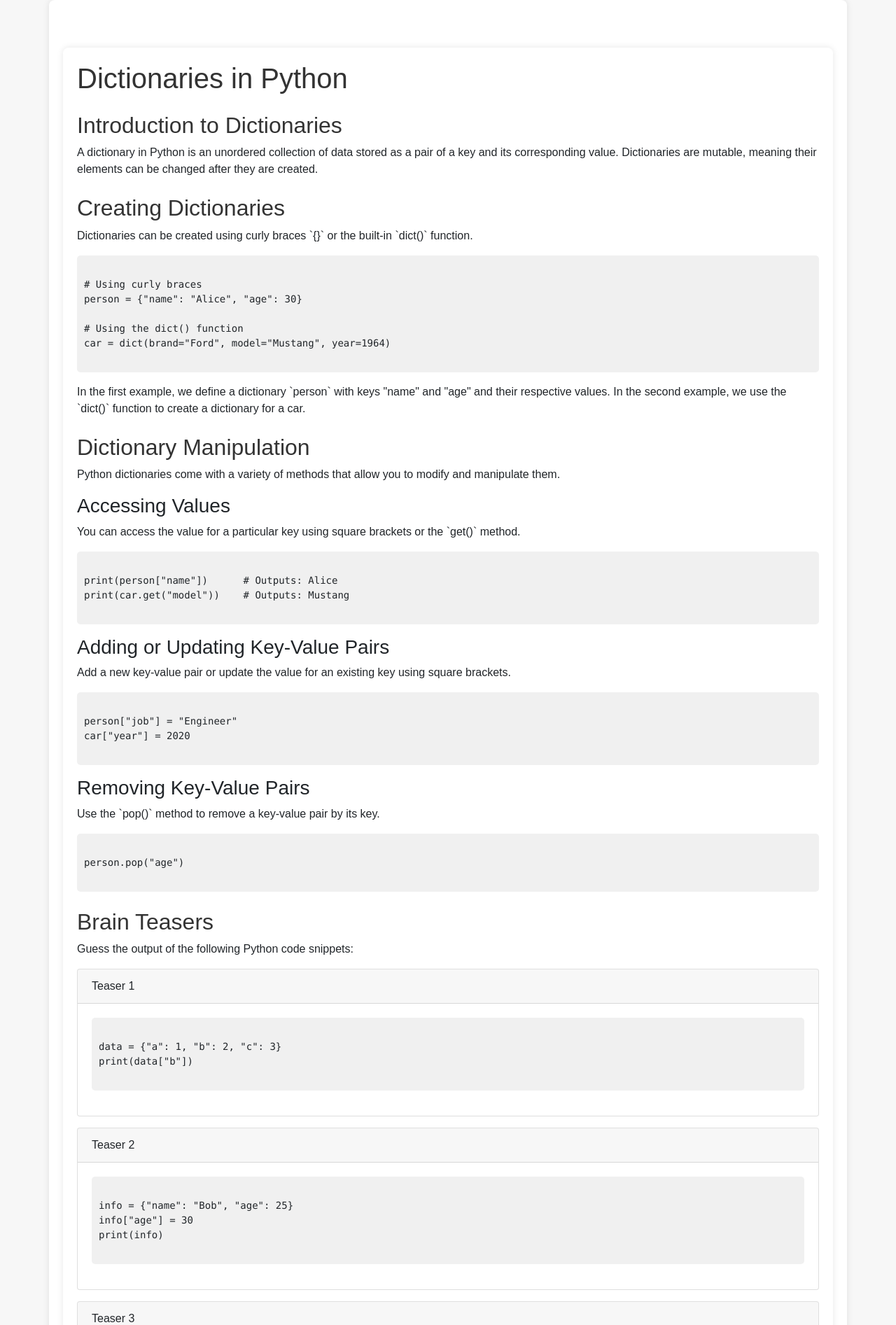
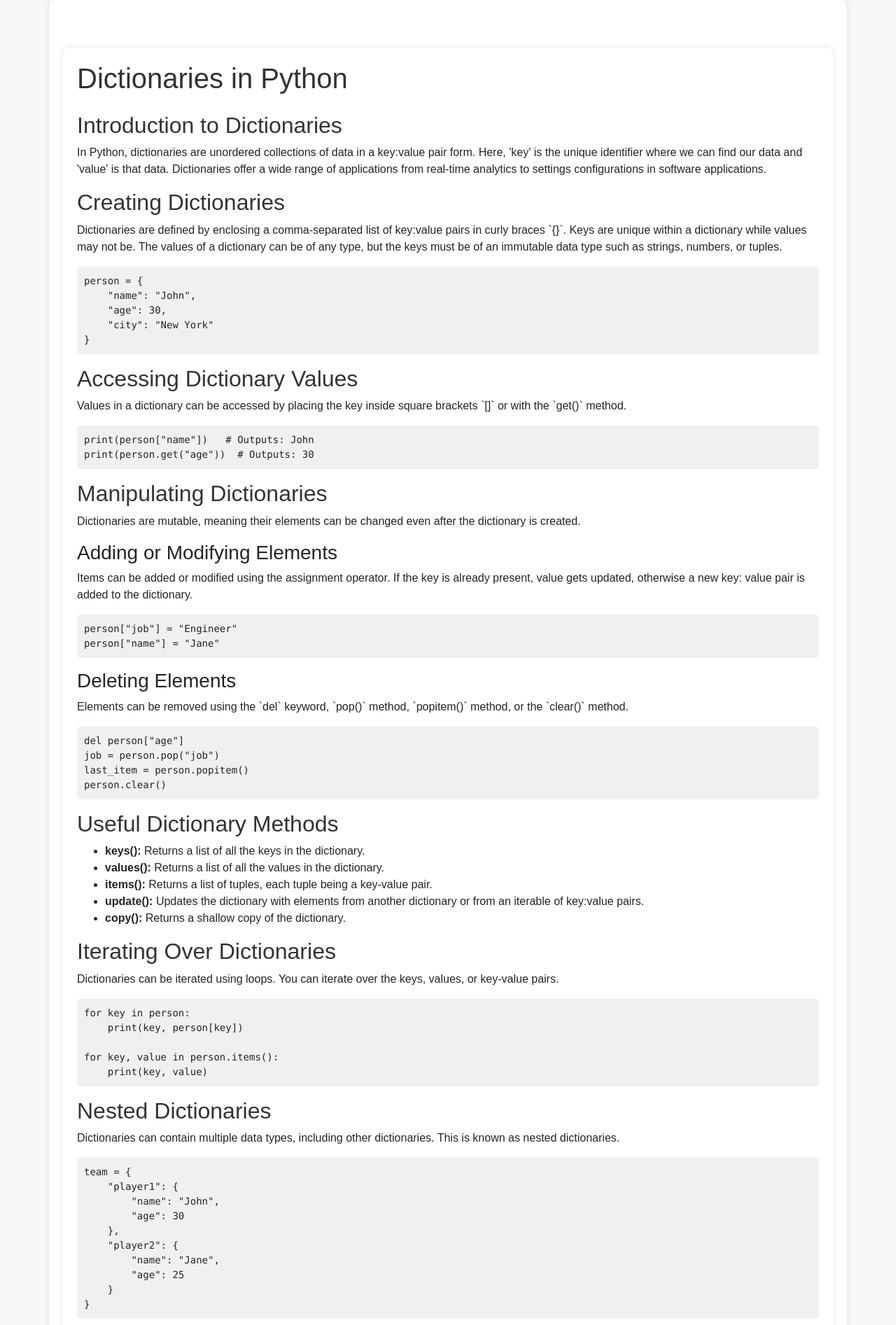
Before and after one commit to CrtAnton/Learn-Python-Website, a Flask app: page /python_dictionaries in a window 1280 px wide. Shown: the part 56-1949 px from the top of the page at 70% size. Run offline with Flask 3, Linux system fonts and the light colour scheme; some libraries are stand-ins or nearby versions.

Commit message:
python more resources and some more

```diff
--- a/Website_code/templates/python_pages/dictionaries.html
+++ b/Website_code/templates/python_pages/dictionaries.html
@@ -1,5 +1,5 @@
 {% extends "base.html" %}
-{% block title %}Dictionaries{% endblock %}
+{% block title %}Dictionaries in Python{% endblock %}
 {% block content %}
 
 <!DOCTYPE html>
@@ -8,11 +8,6 @@
     <meta charset="UTF-8">
     <meta name="viewport" content="width=device-width, initial-scale=1.0">
     <title>Dictionaries in Python</title>
-
-    <!-- Link to Bootstrap CSS -->
-    <link href="https://stackpath.bootstrapcdn.com/bootstrap/4.5.2/css/bootstrap.min.css" rel="stylesheet">
-
-    <!-- Link to custom CSS -->
     <link href="styles.css" rel="stylesheet">
 </head>
 <body>
@@ -20,113 +15,119 @@
 <div class="container mt-5">
     <h1>Dictionaries in Python</h1>
 
-    <!-- Introduction to Dictionaries -->
     <section class="mt-4">
         <h2>Introduction to Dictionaries</h2>
-        <p>A dictionary in Python is an unordered collection of data stored as a pair of a key and its corresponding value. Dictionaries are mutable, meaning their elements can be changed after they are created.</p>
+        <p>In Python, dictionaries are unordered collections of data in a key:value pair form. Here, 'key' is the unique identifier where we can find our data and 'value' is that data. Dictionaries offer a wide range of applications from real-time analytics to settings configurations in software applications.</p>
+
+        <h2>Creating Dictionaries</h2>
+        <p>Dictionaries are defined by enclosing a comma-separated list of key:value pairs in curly braces `{}`. Keys are unique within a dictionary while values may not be. The values of a dictionary can be of any type, but the keys must be of an immutable data type such as strings, numbers, or tuples.</p>
+        <pre><code>person = {
+    "name": "John",
+    "age": 30,
+    "city": "New York"
+}</code></pre>
+
+        <h2>Accessing Dictionary Values</h2>
+        <p>Values in a dictionary can be accessed by placing the key inside square brackets `[]` or with the `get()` method.</p>
+        <pre><code>print(person["name"])   # Outputs: John
+print(person.get("age"))  # Outputs: 30</code></pre>
+
+        <h2>Manipulating Dictionaries</h2>
+        <p>Dictionaries are mutable, meaning their elements can be changed even after the dictionary is created.</p>
+
+        <h3>Adding or Modifying Elements</h3>
+        <p>Items can be added or modified using the assignment operator. If the key is already present, value gets updated, otherwise a new key: value pair is added to the dictionary.</p>
+        <pre><code>person["job"] = "Engineer"
+person["name"] = "Jane"</code></pre>
+
+        <h3>Deleting Elements</h3>
+        <p>Elements can be removed using the `del` keyword, `pop()` method, `popitem()` method, or the `clear()` method.</p>
+        <pre><code>del person["age"]
+job = person.pop("job")
+last_item = person.popitem()
+person.clear()</code></pre>
+
+        <h2>Useful Dictionary Methods</h2>
+        <ul>
+            <li><strong>keys():</strong> Returns a list of all the keys in the dictionary.</li>
+            <li><strong>values():</strong> Returns a list of all the values in the dictionary.</li>
+            <li><strong>items():</strong> Returns a list of tuples, each tuple being a key-value pair.</li>
+            <li><strong>update():</strong> Updates the dictionary with elements from another dictionary or from an iterable of key:value pairs.</li>
+            <li><strong>copy():</strong> Returns a shallow copy of the dictionary.</li>
+        </ul>
+
+        <h2>Iterating Over Dictionaries</h2>
+        <p>Dictionaries can be iterated using loops. You can iterate over the keys, values, or key-value pairs.</p>
+        <pre><code>for key in person:
+    print(key, person[key])
+
+for key, value in person.items():
+    print(key, value)</code></pre>
+
+        <h2>Nested Dictionaries</h2>
+        <p>Dictionaries can contain multiple data types, including other dictionaries. This is known as nested dictionaries.</p>
+        <pre><code>team = {
+    "player1": {
+        "name": "John",
+        "age": 30
+    },
+    "player2": {
+        "name": "Jane",
+        "age": 25
+    }
+}</code></pre>
+
+        <h2>Advantages of Using Dictionaries</h2>
+        <p>Dictionaries offer a convenient way to store and retrieve data based on a key. This key-based access is usually faster than list or tuple because it's implemented as a hash table. They are especially useful when working with large amounts of data.</p>
+
+        <h2>Conclusion</h2>
+        <p>Dictionaries in Python provide a flexible and efficient way to handle and organize data. Understanding them is crucial for any Python programmer, from beginners to experts, given their widespread use in various applications.</p>
     </section>
 
-    <!-- Creating Dictionaries -->
     <section class="mt-4">
-        <h2>Creating Dictionaries</h2>
-        <p>Dictionaries can be created using curly braces `{}` or the built-in `dict()` function.</p>
-        <pre><code>
-# Using curly braces
-person = {"name": "Alice", "age": 30}
-
-# Using the dict() function
-car = dict(brand="Ford", model="Mustang", year=1964)
-        </code></pre>
-        <p>In the first example, we define a dictionary `person` with keys "name" and "age" and their respective values. In the second example, we use the `dict()` function to create a dictionary for a car.</p>
+        <h2>Exercises</h2>
+        <ol>
+            <li>Create a dictionary containing the names and ages of five people. Then modify the age of one person and add another person to the dictionary.</li>
+            <li>Given a dictionary of students and their grades, calculate the average grade of the class.</li>
+            <li>Write a function that merges two dictionaries.</li>
+            <li>Check if a key exists in a dictionary. If it does, print its value; otherwise, add the key with a value to the dictionary.</li>
+            <li>Iterate over a dictionary and print keys where the associated value is a list containing more than three items.</li>
+        </ol>
     </section>
 
-    <!-- Dictionary Manipulation -->
-    <section class="mt-4">
-        <h2>Dictionary Manipulation</h2>
-        <p>Python dictionaries come with a variety of methods that allow you to modify and manipulate them.</p>
-
-        <h3>Accessing Values</h3>
-        <p>You can access the value for a particular key using square brackets or the `get()` method.</p>
-        <pre><code>
-print(person["name"])      # Outputs: Alice
-print(car.get("model"))    # Outputs: Mustang
-        </code></pre>
-
-        <h3>Adding or Updating Key-Value Pairs</h3>
-        <p>Add a new key-value pair or update the value for an existing key using square brackets.</p>
-        <pre><code>
-person["job"] = "Engineer"
-car["year"] = 2020
-        </code></pre>
-
-        <h3>Removing Key-Value Pairs</h3>
-        <p>Use the `pop()` method to remove a key-value pair by its key.</p>
-        <pre><code>
-person.pop("age")
-        </code></pre>
-
-        <!-- More methods can be added as required -->
-    </section>
-
-    <!-- Brain Teasers -->
-    <section class="mt-4">
-        <h2>Brain Teasers</h2>
-        <p>Guess the output of the following Python code snippets:</p>
-
-        <!-- Teaser 1 -->
-        <div class="card mb-3">
-            <div class="card-header">Teaser 1</div>
-            <div class="card-body">
-                <pre><code>
-data = {"a": 1, "b": 2, "c": 3}
-print(data["b"])
-                </code></pre>
-            </div>
-        </div>
-
-        <!-- Teaser 2 -->
-        <div class="card mb-3">
-            <div class="card-header">Teaser 2</div>
-            <div class="card-body">
-                <pre><code>
-info = {"name": "Bob", "age": 25}
-info["age"] = 30
-print(info)
-                </code></pre>
-            </div>
-        </div>
-
-        <!-- Teaser 3 -->
-        <div class="card mb-3">
-            <div class="card-header">Teaser 3</div>
-            <div class="card-body">
-                <pre><code>
-colors = {"red": "#FF0000", "green": "#008000", "blue": "#0000FF"}
-colors.pop("green")
-print(colors)
-                </code></pre>
-            </div>
-        </div>
-    </section>
-
-    <!-- Teaser Answers -->
     <section class="mt-5">
-        <h2>Teaser Answers</h2>
+        <h2>Solutions</h2>
         <ol>
-            <li>Answer: <span class="answer">2</span></li>
-            <li>Answer: <span class="answer">{'name': 'Bob', 'age': 30}</span></li>
-            <li>Answer: <span class="answer">{'red': '#FF0000', 'blue': '#0000FF'}</span></li>
+            <li><code>people = {"John": 30, "Jane": 25, "Tom": 35, "Lucy": 28, "Mike": 40}
+people["John"] = 31
+people["Anna"] = 22</code></li>
+            <li><code>
+            students = {"John": 85, "Jane": 90, "Tom": 78, "Lucy": 92}
+average_grade = sum(students.values()) / len(students)
+            </code></li>
+            <li><code>
+            def merge_dicts(dict1, dict2):
+                dict1.update(dict2)
+                return dict1
+            </code></li>
+            <li><code>
+            key_to_check = "city"
+            if key_to_check in person:
+                print(person[key_to_check])
+            else:
+                person[key_to_check] = "Unknown"
+            </code></li>
+            <li><code>
+            data = {"A": [1, 2, 3], "B": [1, 2, 3, 4, 5], "C": [1, 2]}
+for key, value in data.items():
+    if len(value) > 3:
+        print(key)
+            </code></li>
         </ol>
     </section>
 </div>
 
-<!-- Link to Bootstrap JS and Popper.js (required for some Bootstrap components) -->
-<script src="https://code.jquery.com/jquery-3.5.1.slim.min.js"></script>
-<script src="https://cdn.jsdelivr.net/npm/@popperjs/core@2.9.3/dist/umd/popper.min.js"></script>
-<script src="https://stackpath.bootstrapcdn.com/bootstrap/4.5.2/js/bootstrap.min.js"></script>
-
 </body>
 </html>
 
-
 {% endblock %}
--- a/Website_code/templates/sql_pages/more_resources.html
+++ b/Website_code/templates/sql_pages/more_resources.html
@@ -45,8 +45,6 @@
         <li><a href="https://www.hackerrank.com/domains/tutorials/10-days-of-sql" target="_blank">HackerRank SQL</a></li>
         <li><a href="https://sqlzoo.net/" target="_blank">SQLZoo</a></li>
     </ul>
-
-    <p>Remember that the best way to learn SQL is through hands-on practice. Start by understanding the basics, practice writing queries, and gradually move on to more complex topics. As you practice, consider working with real-world datasets to apply your knowledge to practical scenarios.</p>
 </body>
 </html>
 
```
Also changed, not shown: Website_code/templates/base.html (+0 -27 lines), Website_code/templates/python_pages/more_resources.html (+49 -0 lines).
